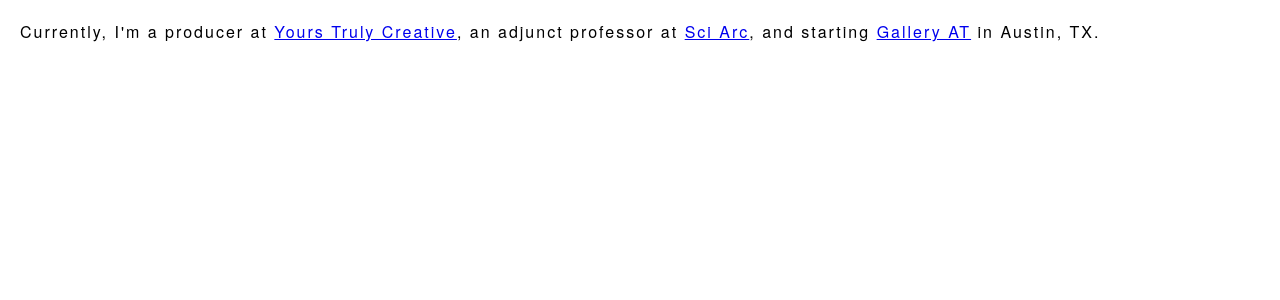
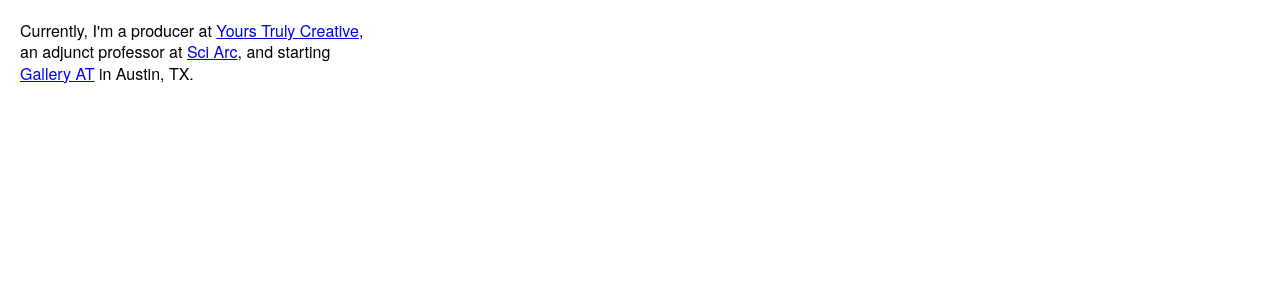
Before and after one commit to atran/atran.github.io, a Jekyll site: the page built from index.md, in a window 1280 px wide. Shown: the top 300 px of the page. Built offline with Jekyll 4.4.1, drawn with Linux system fonts in a browser that asks for light colours.

Commit message:
Update flat.html

```diff
--- a/_layouts/flat.html
+++ b/_layouts/flat.html
@@ -14,7 +14,8 @@
       body {
         font-family: "HelveticaNeueRegular", "HelveticaNeue-Regular", "Helvetica Neue Regular", "HelveticaNeue", "Helvetica Neue", 'TeXGyreHerosRegular', "Helvetica", "Tahoma", "Geneva", "Arial", sans-serif;
         margin: 20px;
-        letter-spacing: 2px;
+        max-width: 350px;
+        line-height: 1.333em;
       }
     </style>
     Currently, I'm a producer at <a href="https://www.instagram.com/yours__truly__creative/" target="_blank">Yours Truly Creative</a>, an adjunct professor at <a href="https://www.sciarc.edu/" target="_blank">Sci Arc</a>, and starting <a href="http://galleryat.art/" target="_blank">Gallery AT</a> in Austin, TX.
```
